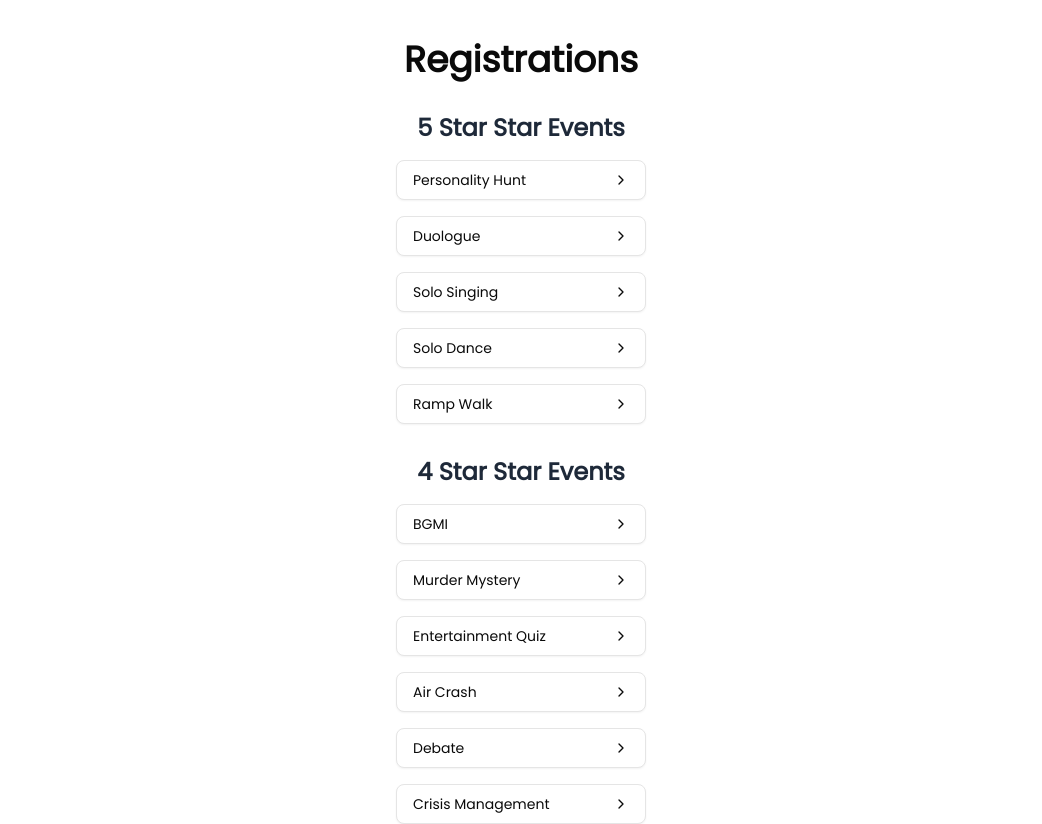
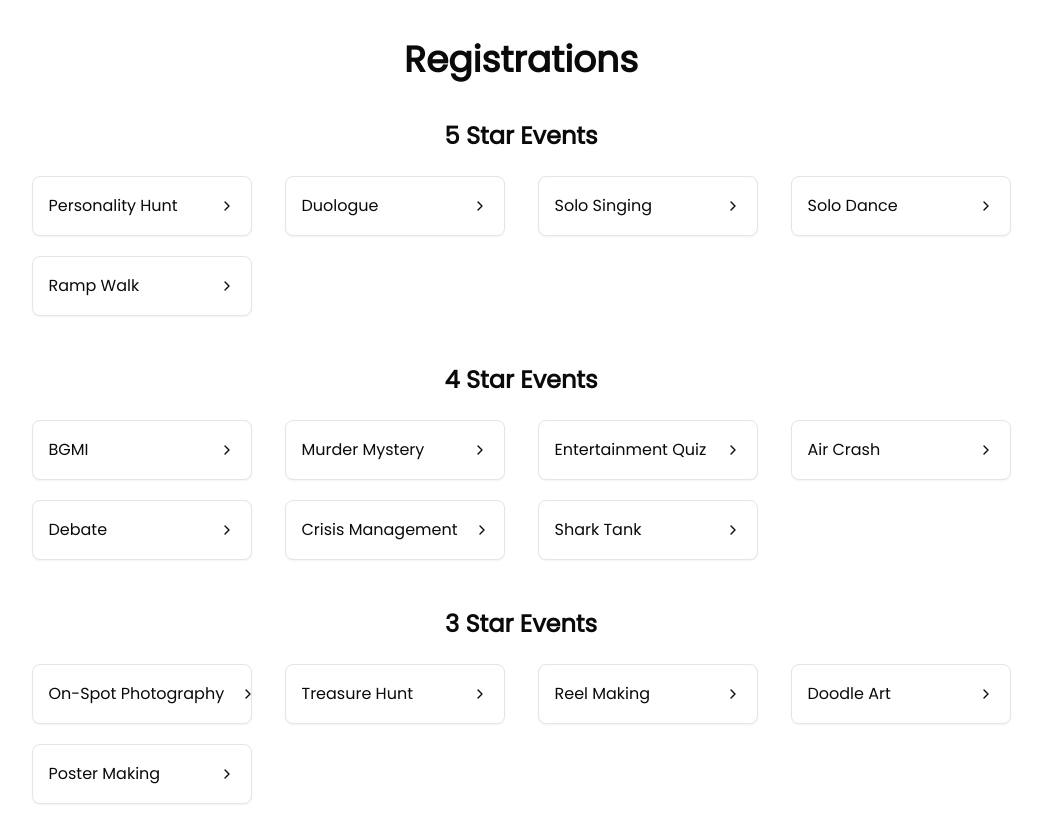
Before and after one commit to Maaz2623/samhita-2025, a Next.js app: page /registrations in a window 1280 px wide. Shown: the top 824 px of the page, without its empty margins (119-1161 px from the left). Built offline with nearby package versions, Linux system fonts and the light colour scheme.

Commit message:
modified:   src/app/registrations/_components/registrations-container.tsx 	modified:   src/app/registrations/page.tsx 	modified:   src/trpc/procedures/registration.procedure.ts

```diff
--- a/src/app/registrations/_components/registrations-container.tsx
+++ b/src/app/registrations/_components/registrations-container.tsx
@@ -1,6 +1,6 @@
 "use client";
 
-import React from "react";
+import React, { useState } from "react";
 import { useTRPC } from "@/trpc/client";
 import { useQuery } from "@tanstack/react-query";
 import {
@@ -11,8 +11,15 @@ import {
   CardContent,
 } from "@/components/ui/card";
 import { Badge } from "@/components/ui/badge";
-import { ScrollArea } from "@/components/ui/scroll-area";
-import { Loader2 } from "lucide-react";
+import { Loader2, InfoIcon, PhoneIcon, UsersIcon } from "lucide-react";
+import { Button } from "@/components/ui/button";
+import {
+  Dialog,
+  DialogContent,
+  DialogHeader,
+  DialogTitle,
+  DialogDescription,
+} from "@/components/ui/dialog";
 
 type EventInfo = {
   id: number;
@@ -26,6 +33,7 @@ type Registration = {
   name: string;
   course: string;
   participants: string[];
+  phoneNumber: string;
 };
 
 type RegistrationsContainerProps = {
@@ -36,6 +44,7 @@ export const RegistrationsContainer = ({
   matchingEvent,
 }: RegistrationsContainerProps) => {
   const trpc = useTRPC();
+  const [selectedReg, setSelectedReg] = useState<Registration | null>(null);
 
   const { data, isLoading, error } = useQuery(
     trpc.registration.getEventRegistrations.queryOptions(
@@ -44,20 +53,23 @@ export const RegistrationsContainer = ({
     )
   );
 
-  if (!matchingEvent) {
-    return <p className="text-center text-muted-foreground">Event not found</p>;
-  }
+  if (!matchingEvent)
+    return (
+      <p className="text-center text-muted-foreground mt-10">
+        Event not found
+      </p>
+    );
 
   if (isLoading)
     return (
-      <div className="flex justify-center items-center py-10">
-        <Loader2 className="h-6 w-6 animate-spin text-primary" />
+      <div className="flex justify-center items-center py-20">
+        <Loader2 className="h-8 w-8 animate-spin text-primary" />
       </div>
     );
 
   if (error)
     return (
-      <p className="text-center text-red-500 py-4">
+      <p className="text-center text-red-500 mt-10">
         Failed to load registrations
       </p>
     );
@@ -65,52 +77,126 @@ export const RegistrationsContainer = ({
   const registrations: Registration[] = data ?? [];
 
   return (
-    <Card className="shadow-md border rounded-2xl">
-      <CardHeader>
-        <CardTitle className="text-xl font-semibold">
+    <div className="flex flex-col items-center w-full px-4 md:px-8 py-8">
+      <Card className="w-full max-w-3xl border rounded-2xl shadow-sm">
+        <CardHeader className="text-center pb-2">
+          <CardTitle className="text-2xl font-semibold">
             {matchingEvent.name} Registrations
           </CardTitle>
-        <CardDescription>
+          <CardDescription className="text-sm mt-1 text-muted-foreground">
             Total Registered: {registrations.length}
           </CardDescription>
         </CardHeader>
-      <CardContent>
+
+        <CardContent className="pt-6 space-y-4">
           {registrations.length === 0 ? (
-          <p className="text-muted-foreground text-center py-6">
+            <p className="text-muted-foreground text-center py-10">
               No registrations found yet.
             </p>
           ) : (
-          <ScrollArea className="h-[400px] rounded-md border p-2">
-            <div className="space-y-3">
-              {registrations.map((reg) => (
+            registrations.map((reg) => (
               <div
                 key={reg.id}
-                  className="flex items-start justify-between rounded-lg border p-3 hover:bg-muted/30 transition"
+                className="flex flex-col sm:flex-row sm:items-start sm:justify-between gap-3 rounded-xl border p-4 hover:bg-muted/40 transition-all duration-150"
               >
-                  <div>
-                    <h3 className="font-medium text-lg">{reg.name}</h3>
-                    <p className="text-sm text-muted-foreground">
-                      {reg.course}
-                    </p>
+                <div className="flex-1">
+                  <h3 className="font-semibold text-lg">{reg.name}</h3>
+                  <p className="text-sm text-muted-foreground">{reg.course}</p>
+
                   {reg.participants.length > 0 && (
-                      <div className="mt-1 flex flex-wrap gap-1">
+                    <div className="mt-3 flex flex-wrap gap-2">
                       {reg.participants.map((p, i) => (
-                          <Badge key={i} variant="secondary">
+                        <Badge
+                          key={i}
+                          variant="secondary"
+                          className="text-xs font-medium"
+                        >
                           {p}
                         </Badge>
                       ))}
                     </div>
                   )}
                 </div>
-                  <span className="text-xs text-muted-foreground">
-                    #{reg.id.slice(0, 6)}
-                  </span>
+
+                <Button
+                  onClick={() => setSelectedReg(reg)}
+                  variant="outline"
+                  size="icon"
+                  className="self-start sm:self-center transition hover:scale-105"
+                >
+                  <InfoIcon className="h-4 w-4" />
+                </Button>
               </div>
-              ))}
-            </div>
-          </ScrollArea>
+            ))
           )}
         </CardContent>
       </Card>
+
+      <InfoDialog
+        registration={selectedReg}
+        open={!!selectedReg}
+        setOpen={(open) => !open && setSelectedReg(null)}
+      />
+    </div>
   );
 };
+
+const InfoDialog = ({
+  registration,
+  open,
+  setOpen,
+}: {
+  registration: Registration | null;
+  open: boolean;
+  setOpen: (open: boolean) => void;
+}) => {
+  if (!registration) return null;
+
+  return (
+    <Dialog open={open} onOpenChange={setOpen}>
+      <DialogContent className="sm:max-w-md rounded-xl">
+        <DialogHeader className="space-y-1">
+          <DialogTitle className="text-xl font-semibold flex items-center gap-2">
+            <UsersIcon className="h-5 w-5 text-primary" />
+            {registration.name}
+          </DialogTitle>
+          <DialogDescription className="text-sm text-muted-foreground">
+            {registration.course}
+          </DialogDescription>
+        </DialogHeader>
+
+        <div className="mt-4 space-y-4">
+          <div>
+            <p className="text-sm font-medium text-muted-foreground">
+              Participants:
+            </p>
+            {registration.participants.length > 0 ? (
+              <div className="mt-2 flex flex-wrap gap-2">
+                {registration.participants.map((p, i) => (
+                  <Badge key={i} variant="secondary" className="text-xs">
+                    {p}
+                  </Badge>
+                ))}
+              </div>
+            ) : (
+              <p className="text-sm text-muted-foreground mt-1">
+                No additional participants
+              </p>
+            )}
+          </div>
+
+          <div className="flex items-center gap-2 text-sm">
+            <PhoneIcon className="h-4 w-4 text-primary" />
+            <span className="font-medium">{registration.phoneNumber}</span>
+          </div>
+        </div>
+
+        <div className="flex justify-end pt-4">
+          <Button variant="outline" onClick={() => setOpen(false)}>
+            Close
+          </Button>
+        </div>
+      </DialogContent>
+    </Dialog>
+  );
+};
--- a/src/app/registrations/page.tsx
+++ b/src/app/registrations/page.tsx
@@ -138,40 +138,50 @@ export const eventsData: EventsByStar = {
 };
 const RegistrationsPage = () => {
   return (
-    <div className="flex w-full min-h-screen">
-      <div className="mx-auto w-1/2 flex flex-col items-center py-10 px-4">
-        <h1 className="text-4xl font-bold mb-8">Registrations</h1>
+  <div className="min-h-screen w-full flex justify-center bg-background">
+    <div className="max-w-5xl w-full px-4 py-10">
+      <h1 className="text-4xl font-bold text-center mb-10">Registrations</h1>
 
-        <div className="space-y-8 w-full">
-          {eventsData &&
-            Object.entries(eventsData).map(([stars, events]) => (
-              <div key={stars}>
-                <h2 className="text-2xl text-center font-semibold mb-4 text-gray-800">
-                  {stars} Star Events
+      <div className="space-y-12">
+        {Object.entries(eventsData).map(([stars, events]) => (
+          <section key={stars} className="w-full">
+            <h2 className="text-2xl font-semibold text-center mb-6">
+              {stars} Events
             </h2>
-                <div className="flex flex-col gap-4 justify-center bor">
+
+            <div
+              className="
+                grid
+                grid-cols-1
+                sm:grid-cols-2
+                md:grid-cols-3
+                lg:grid-cols-4
+                gap-5
+                justify-items-center
+              "
+            >
               {events.map((event) => (
-                    <div className="mx-auto" key={event.name}>
                 <Button
+                  key={event.id}
                   variant="outline"
-                        className="w-[250px]"
-                        size={`lg`}
+                  className="w-full sm:w-[220px] h-[60px] flex justify-between items-center text-base font-medium"
+                  size="lg"
                   asChild
                 >
                   <Link href={`/registrations/${event.id}`}>
                     {event.name}
-                          <ChevronRightIcon className="ml-auto" />
+                    <ChevronRightIcon className="ml-2 h-5 w-5" />
                   </Link>
                 </Button>
-                    </div>
               ))}
             </div>
-              </div>
+          </section>
         ))}
       </div>
     </div>
   </div>
 );
+
 };
 
 export default RegistrationsPage;
--- a/src/trpc/procedures/registration.procedure.ts
+++ b/src/trpc/procedures/registration.procedure.ts
@@ -37,6 +37,7 @@ export const registrationRouter = createTRPCRouter({
             name: registrationsTable.name,
             course: registrationsTable.course,
             events: registrationsTable.events,
+            phonNumber: registrationsTable.phone
           })
           .from(registrationsTable)
           .where(
@@ -56,6 +57,7 @@ export const registrationRouter = createTRPCRouter({
 
           return {
             id: reg.id,
+            phoneNumber: reg.phonNumber,
             name: reg.name,
             course: reg.course,
             participants: matchingEvent?.participants ?? [],
```
Lines whose indentation alone changed are shown as unchanged.
